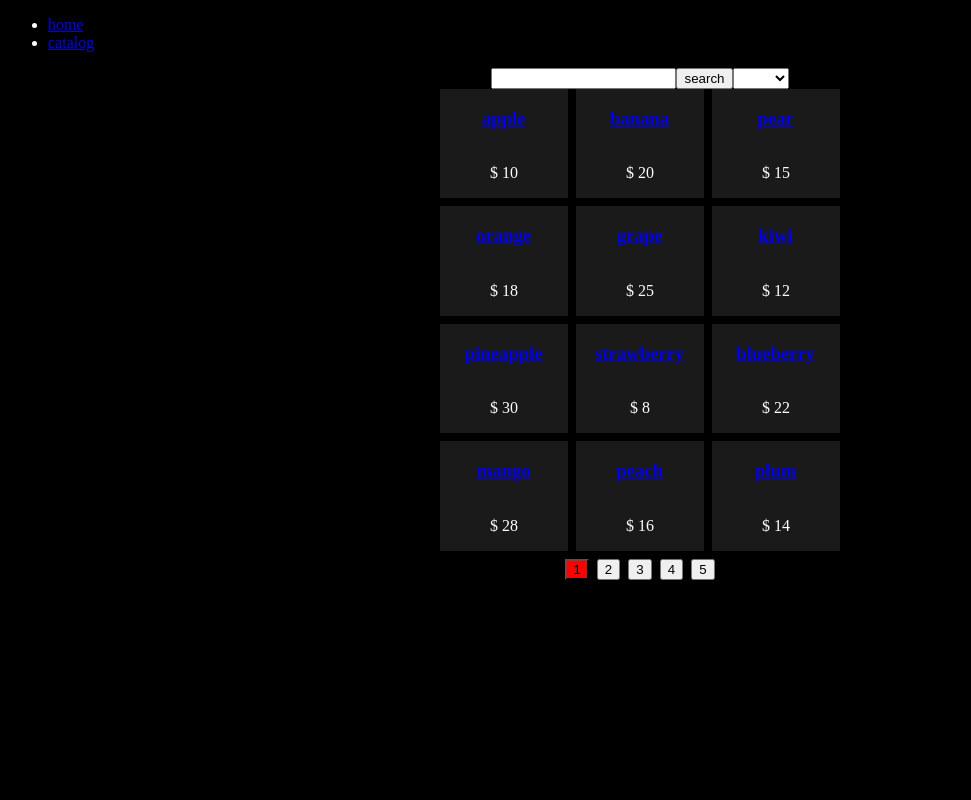
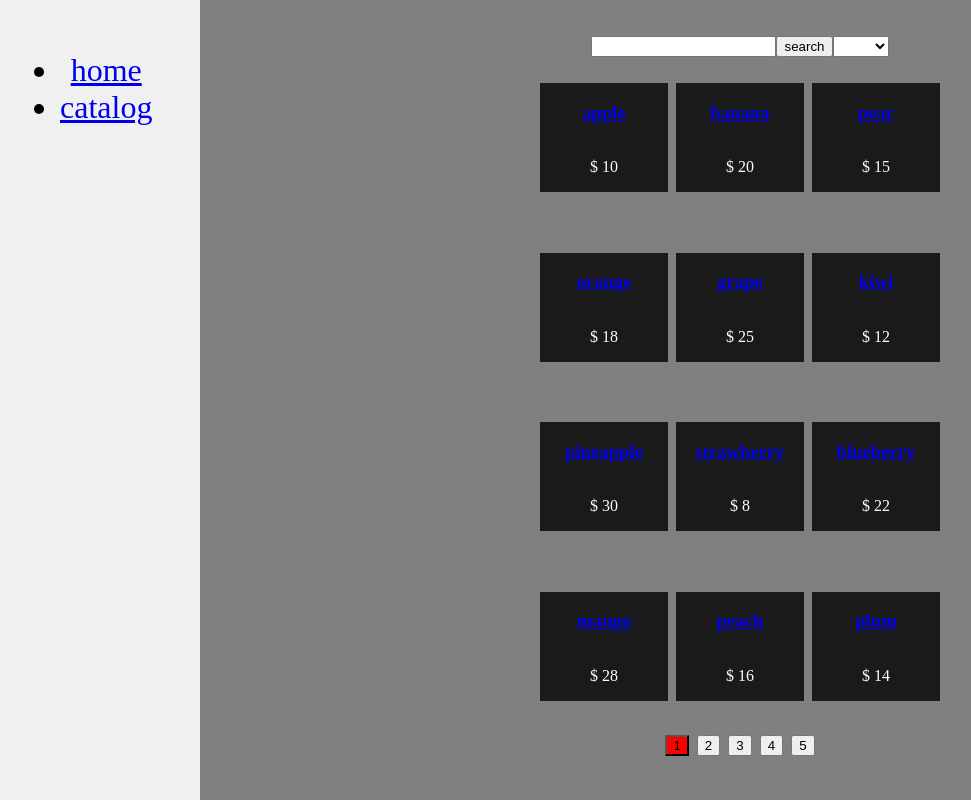
Before and after one commit to DmitriStark/Eccomerse-client, a React (Vite) app: page /products in a window 1280 px wide. Shown: the whole page, without its empty margins (0-971 px from the left). Built offline with nearby package versions, Linux system fonts and the light colour scheme.

Commit message:
added css

```diff
--- a/src/App.tsx
+++ b/src/App.tsx
@@ -10,11 +10,13 @@ export default function App() {
   return <>
   <div>
     <NavBar/>
+    <div className="main">
     <Routes>
       <Route path='/' element={<Home />} />
       <Route path='/products' element={<Catalog />} />
       <Route path='/products/:id' element={<ProductPage />} />
     </Routes>
     </div>
+    </div>
   </>
 }
--- a/src/Components/Navbar.tsx
+++ b/src/Components/Navbar.tsx
@@ -3,6 +3,7 @@ import { Link } from "react-router-dom"
 export default function NavBar() {
     return <>
         <nav>
+            <div className="navbar">
             <ul>
                 <li>
                     <Link to='/'>home</Link>
@@ -11,6 +12,7 @@ export default function NavBar() {
                     <Link to='/products'>catalog</Link>
                 </li>
             </ul>
+            </div>
         </nav>
     </>
 }
--- a/src/index.css
+++ b/src/index.css
@@ -1,13 +1,57 @@
+* {
+  box-sizing: border-box;
+}
 body {
-  background-color: black;
-  color: white;
+  display: flex;
+    margin: 0;
+    padding: 0;
 }
 
-.catalog-board {
+.main {
+  flex: 1;
+  padding: 20px;
+  margin-left: 200px;
+  display: flex;
+  flex-direction: column;
+  justify-content: space-between;
+  align-items: center;
+  min-height: 100vh;
+  width: calc(100vw - 200px); /* Adjusted width to take into account the margin-left */
+  background-color: gray;
+  color: white;
+  overflow: auto;
+}
+
+nav {
+  position: fixed;
+  display: flex;
+  flex-direction: column;
+  font-size: 32px;
+  justify-content: center;
+  align-items: center;
+  text-align: center;
+  width: 200px;
+  height: 100vh;
+  background-color: #f0f0f0;
+}
+
+.navbar {
+  position: fixed;
+  left: 0;
+  top: 0;
+  display: flex;
+  flex-direction: column;
+  gap: 20px;
+  padding: 20px;
+}
+
+.main .catalog-board {
   display: grid;
   grid-template-columns: repeat(3, 8rem);
   justify-content: center;
-  gap: .5rem;
+  align-items: center;
+  gap: 0.5rem;
+  flex-grow: 1; /* Allow .catalog-board to take remaining space */
 }
 
 .product-card {
@@ -17,15 +61,18 @@ body {
   background-color: hsl(0, 0%, 10%);
 }
 
-.pages-links {
+.main .pages-links {
   display: flex;
   justify-content: center;
-  padding-block: .5rem;
-  gap: .5rem;
+  align-items: center;
+  padding-block: 0.5rem;
+  gap: 0.5rem;
+  margin-bottom: 1rem; /* Add margin-bottom to separate from the catalog board */
 }
 
 .catalog-board-controls {
   display: flex;
   justify-content: center;
   text-align: center;
+  margin-top: 1rem; /* Add margin-top to separate from the top of the main container */
 }
```
